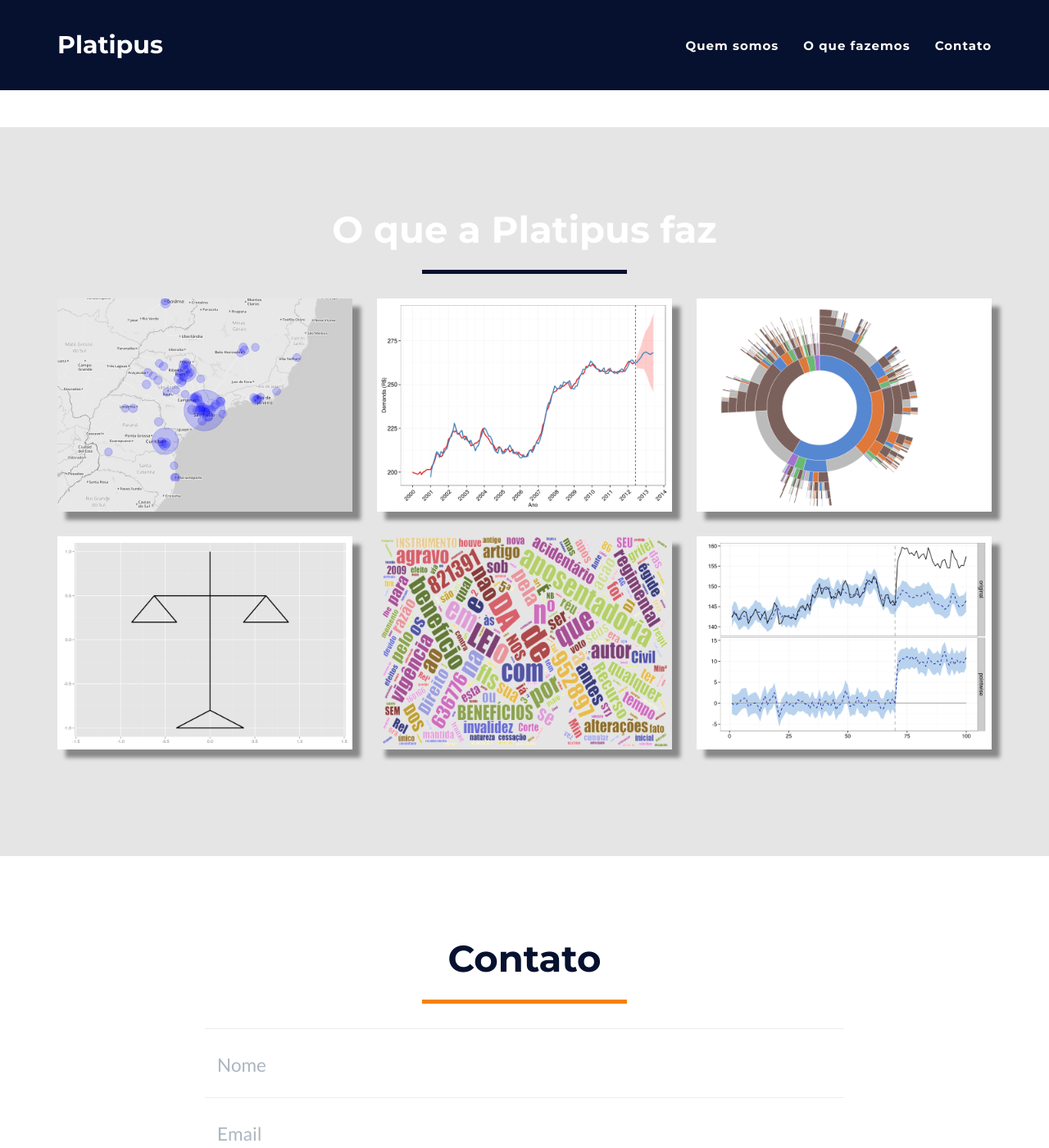
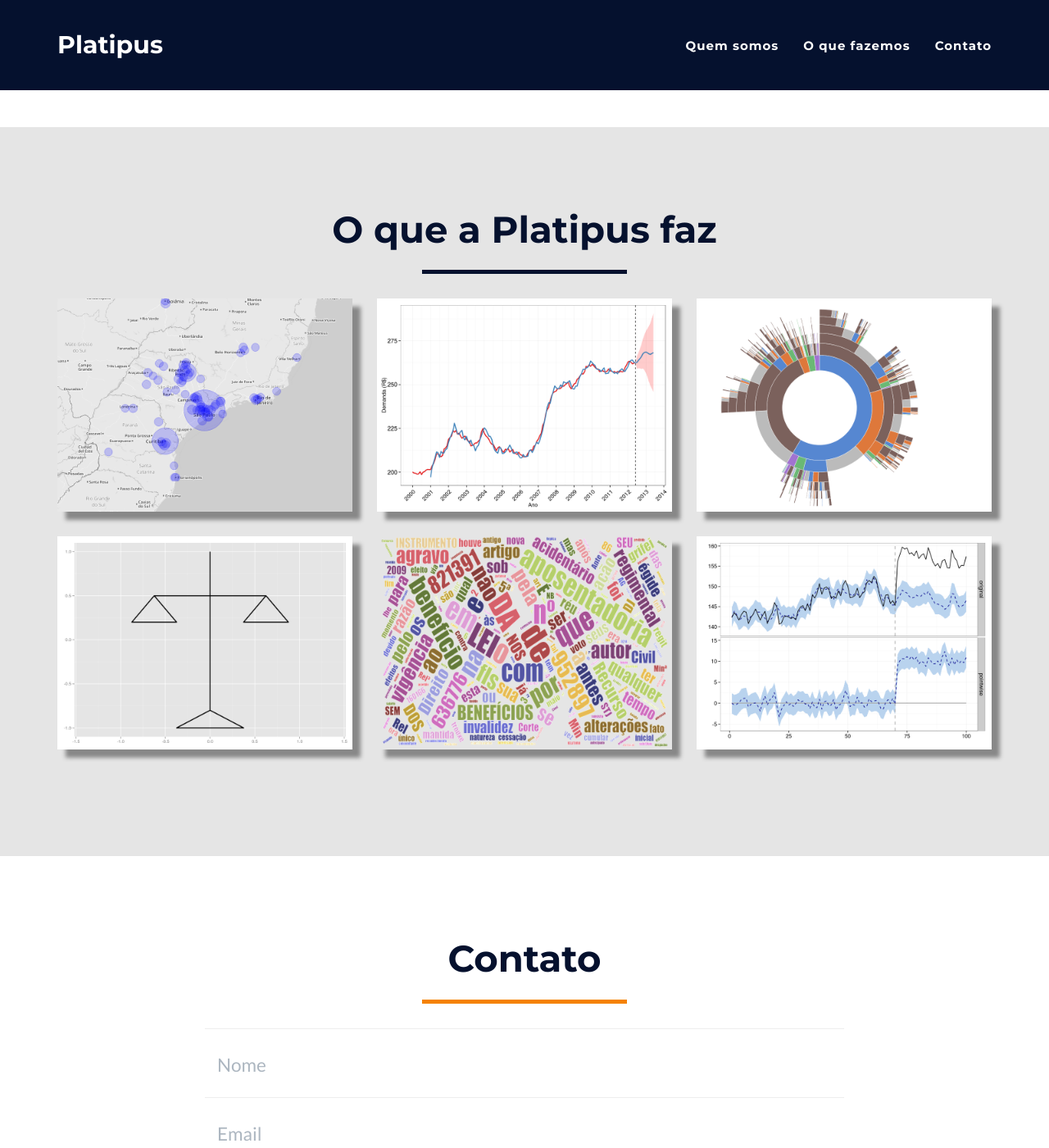
Before and after one commit to platipusc/platipus.github.io, a Jekyll site: the page built from index.html, in a window 1280 px wide and 1400 px high, scrolled down 1397 px. Shown: the whole window at 82% size. Built offline with Jekyll 4.4.1, drawn with Linux system fonts in a browser that asks for light colours.

Commit message:
coresss.............

```diff
--- a/_includes/css/main.css
+++ b/_includes/css/main.css
@@ -180,7 +180,7 @@ section h2 {
 }
 
 section.success {
-    color: #fff;
+    color: #{{ site.color.secondary }};
     background: #{{ site.color.primary }};
 }
 
```
